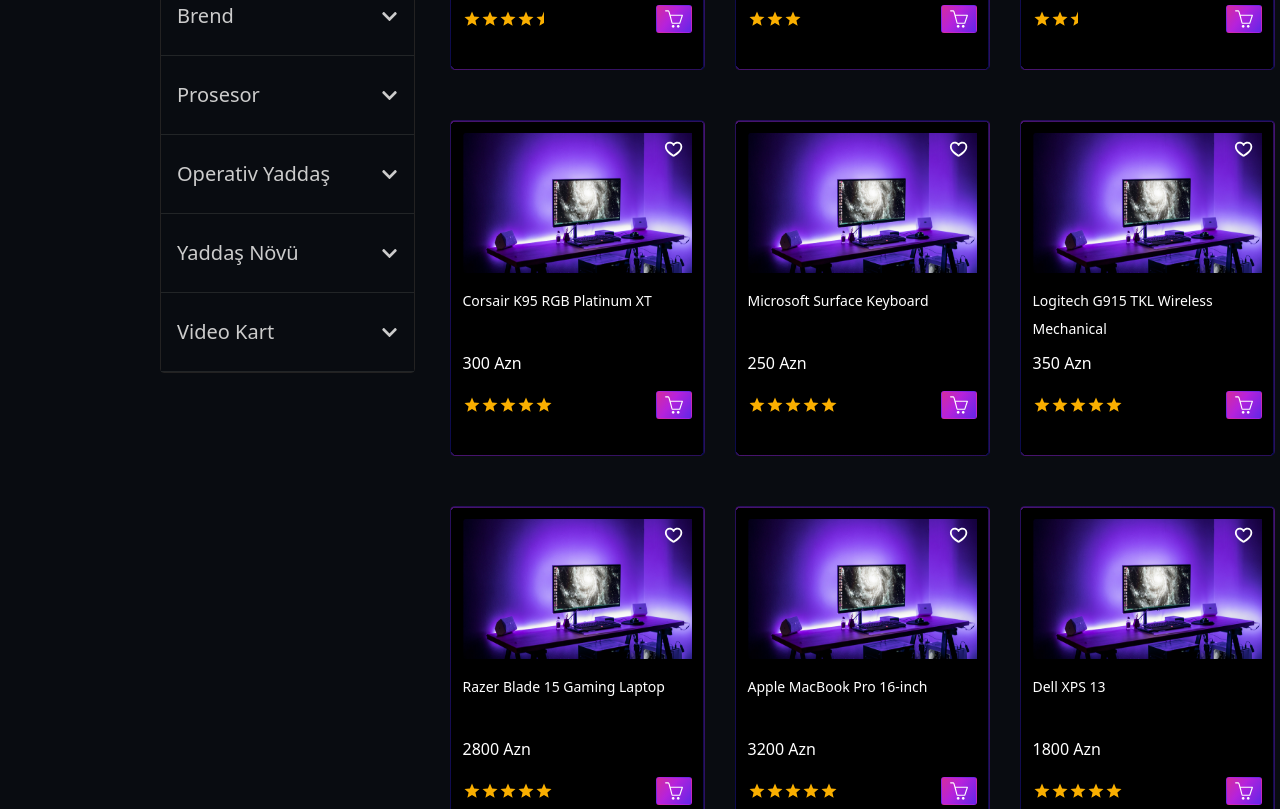
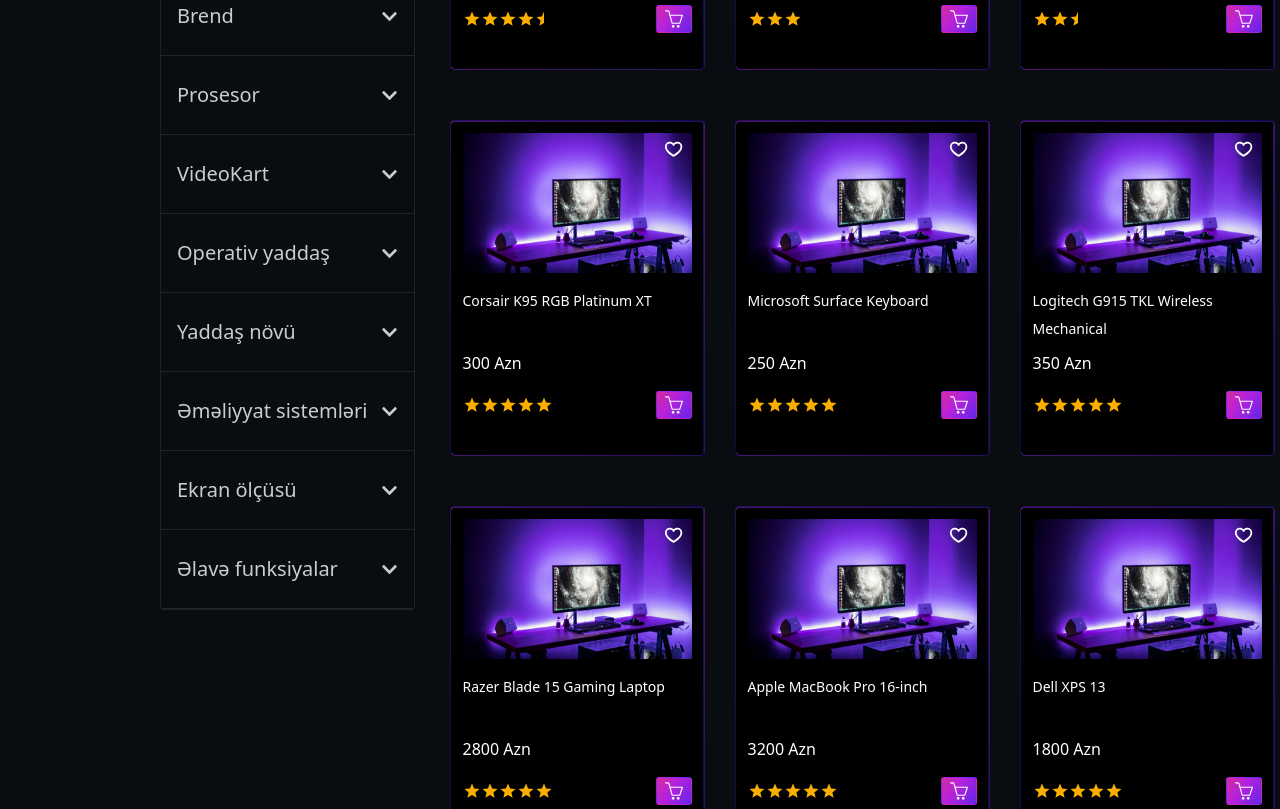
Before and after one commit to nigaraliyevas/TechEvo, a React (Vite) app: page /pc in a window 1280 px wide. Shown: the part 580-1389 px from the top of the page. Built offline with nearby package versions, Linux system fonts and the light colour scheme; a web font is replaced by a local one.

Commit message:
lstchanges

```diff
--- a/src/products.js
+++ b/src/products.js
@@ -660,10 +660,10 @@ export const queries = [
     title: "Kateqoriya",
     key: "category",
     options: [
-      { title: "Home", key: "home" },
-      { title: "Office", key: "office" },
-      { title: "Game", key: "game" },
-      { title: "Design", key: "design" },
+      { title: "Ev", key: "home" },
+      { title: "Ofis", key: "office" },
+      { title: "Oyun", key: "game" },
+      { title: "Dizayn", key: "design" },
     ],
   },
   {
@@ -684,22 +684,33 @@ export const queries = [
     key: "processor",
     options: [
       { title: "Intel Core i3", key: "i3" },
-      { title: "Intel Core i5", key: "i5" },
-      { title: "Intel Core i7", key: "i7" },
-      { title: "Intel Core i9", key: "i9" },
+      { title: "AMD Ryzen 5", key: "i5" },
+      { title: "AMD Ryzen 5", key: "i5" },
+      { title: "Apple Silicon", key: "applesilicon" },
     ],
   },
   {
-    title: "Operativ Yaddaş",
+    title: "VideoKart",
+    key: "videoCard",
+    options: [
+      { title: "Nvidia", key: "nvidia"},
+      { title: "AMD", key: "amd"},
+      { title: "Intel Graphics", key: "intelGraphics"},
+
+    ]
+  },
+  {
+    title: "Operativ yaddaş",
     key: "ram",
     options: [
+      { title: "4 GB", key: "4gb" },
       { title: "8 GB", key: "8gb" },
       { title: "16 GB", key: "16gb" },
       { title: "32 GB", key: "32gb" },
     ],
   },
   {
-    title: "Yaddaş Növü",
+    title: "Yaddaş növü",
     key: "memoryType",
     options: [
       { title: "SSD", key: "ssd" },
@@ -707,13 +718,37 @@ export const queries = [
     ],
   },
   {
-    title: "Video Kart",
-    key: "videoCard",
+    title: "Əməliyyat sistemləri",
+    key: "operatingSystem",
     options: [
-      { title: "Nvidia", key: "nvidia"},
-      { title: "Intel Graphics", key: "intelGraphics"},
-      { title: "AMD", key: "amd"},
-    ]
-  }
+      { title: "Windows", key: "windows" },
+      { title: "macOS", key: "macos" },
+      { title: "Linux", key: "linux" },
+
+    ],
+  },
+  {
+    title: "Ekran ölçüsü",
+    key: "screenSize",
+    options: [
+      { title: "13-inch", key: "13inch" },
+      { title: "15-inch", key: "15inch" },
+
+
+    ],
+  },
+  {
+    title: "Əlavə funksiyalar",
+    key: "extraFunctions",
+    options: [
+      { title: "Touch screen", key: "touchScreen" },
+      { title: "Webcam", key: "webcam" },
+      { title: "Backlit keyboard", key: "backlitKeyboard" },
+
+
+
+    ],
+  },
+
 
 ]
```
